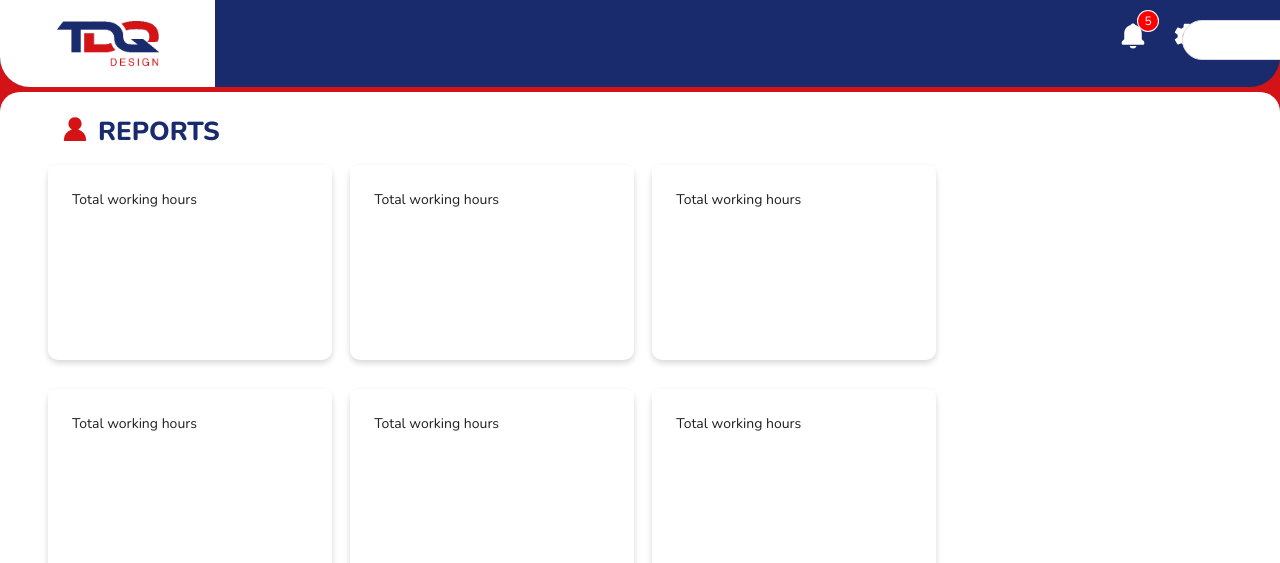
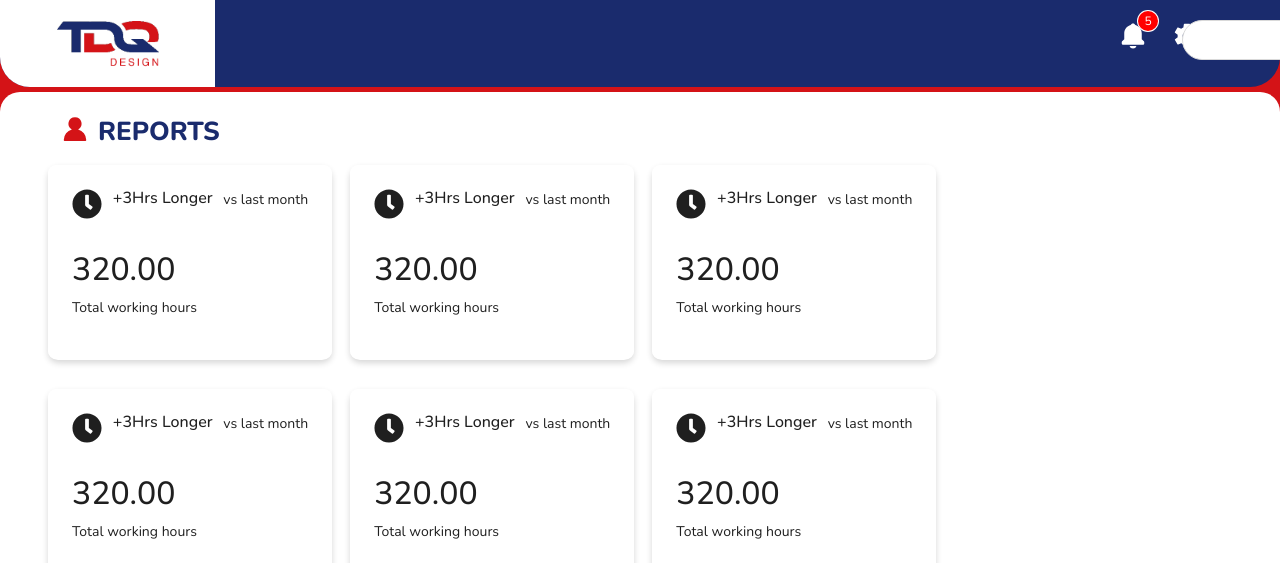
Before and after one commit to lakshmikanthTdq/attendenceportal_ui, a React (Create React App) app: page /layout/reports/view in a window 1280 px wide. Shown: the top 563 px of the page. Built offline with nearby package versions, Linux system fonts and the light colour scheme; no server answers.

Commit message:
code changes

```diff
--- a/src/pages/Reports/Reports.js
+++ b/src/pages/Reports/Reports.js
@@ -1,5 +1,6 @@
-import React, {useState, useEffect} from "react";
+import React, { useState, useEffect } from "react";
 import { GoPersonFill } from "react-icons/go";
+import { FaClock } from "react-icons/fa";
 import { Space, Card } from 'antd';
 import { Area, Column } from '@ant-design/plots';
 import './report.css'
@@ -80,21 +81,57 @@ function Reports() {
       <div className="container-fluid px-5" id="report">
         <Space size={4} wrap style={{ width: "100%" }}>
           <Card>
+            <div className="d-flex justify-content-between mb-4">
+              <FaClock style={{ fontSize: 30 }} />
+              <h6>+3Hrs Longer</h6>
+              <p>vs last month</p>
+            </div>
+            <h2>320.00</h2>
             <p>Total working hours</p>
           </Card>
           <Card>
+            <div className="d-flex justify-content-between mb-4">
+              <FaClock style={{ fontSize: 30 }} />
+              <h6>+3Hrs Longer</h6>
+              <p>vs last month</p>
+            </div>
+            <h2>320.00</h2>
             <p>Total working hours</p>
           </Card>
           <Card>
+            <div className="d-flex justify-content-between mb-4">
+              <FaClock style={{ fontSize: 30 }} />
+              <h6>+3Hrs Longer</h6>
+              <p>vs last month</p>
+            </div>
+            <h2>320.00</h2>
             <p>Total working hours</p>
           </Card>
           <Card>
+            <div className="d-flex justify-content-between mb-4">
+              <FaClock style={{ fontSize: 30 }} />
+              <h6>+3Hrs Longer</h6>
+              <p>vs last month</p>
+            </div>
+            <h2>320.00</h2>
             <p>Total working hours</p>
           </Card>
           <Card>
+            <div className="d-flex justify-content-between mb-4">
+              <FaClock style={{ fontSize: 30 }} />
+              <h6>+3Hrs Longer</h6>
+              <p>vs last month</p>
+            </div>
+            <h2>320.00</h2>
             <p>Total working hours</p>
           </Card>
           <Card>
+            <div className="d-flex justify-content-between mb-4">
+              <FaClock style={{ fontSize: 30 }} />
+              <h6>+3Hrs Longer</h6>
+              <p>vs last month</p>
+            </div>
+            <h2>320.00</h2>
             <p>Total working hours</p>
           </Card>
         </Space>
```
